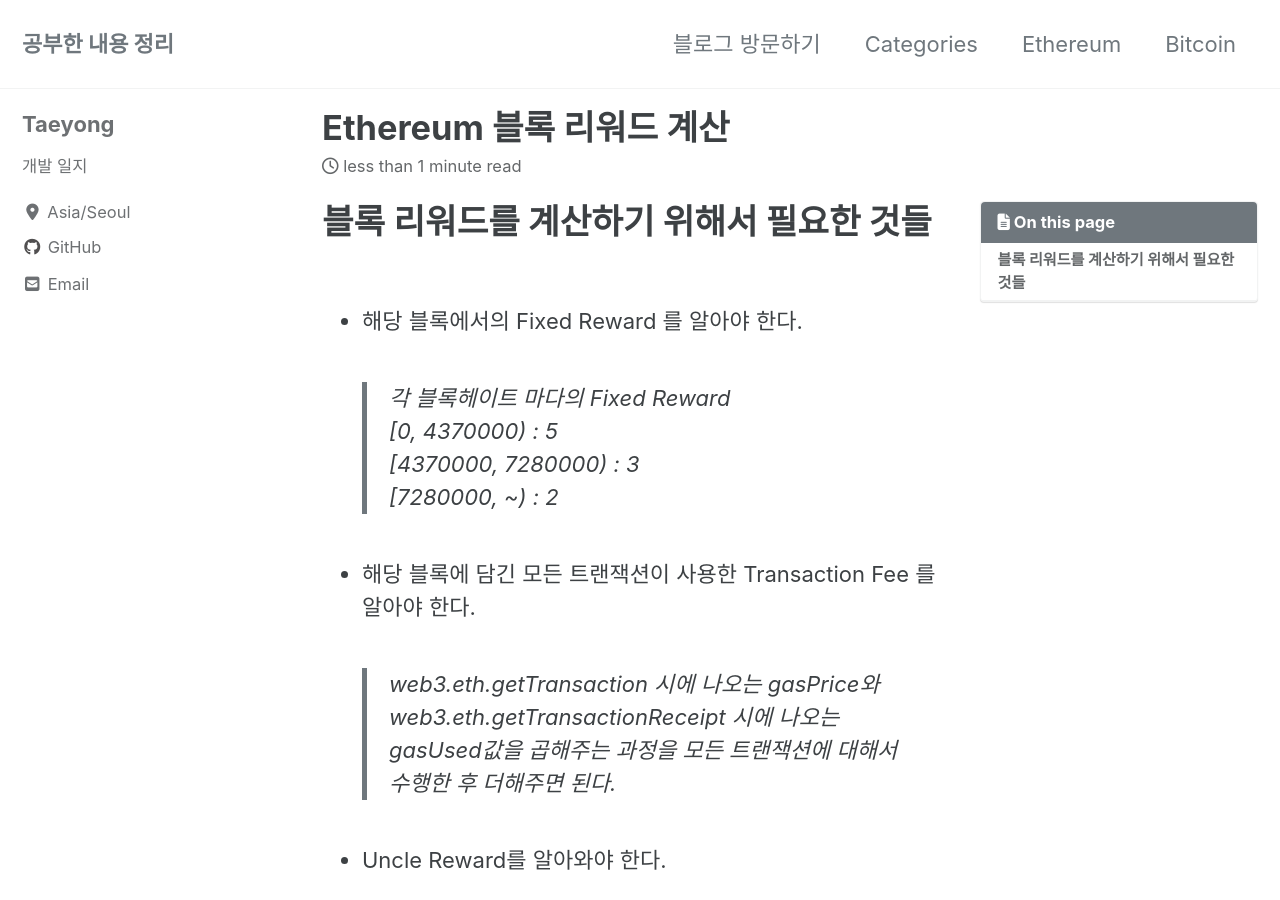
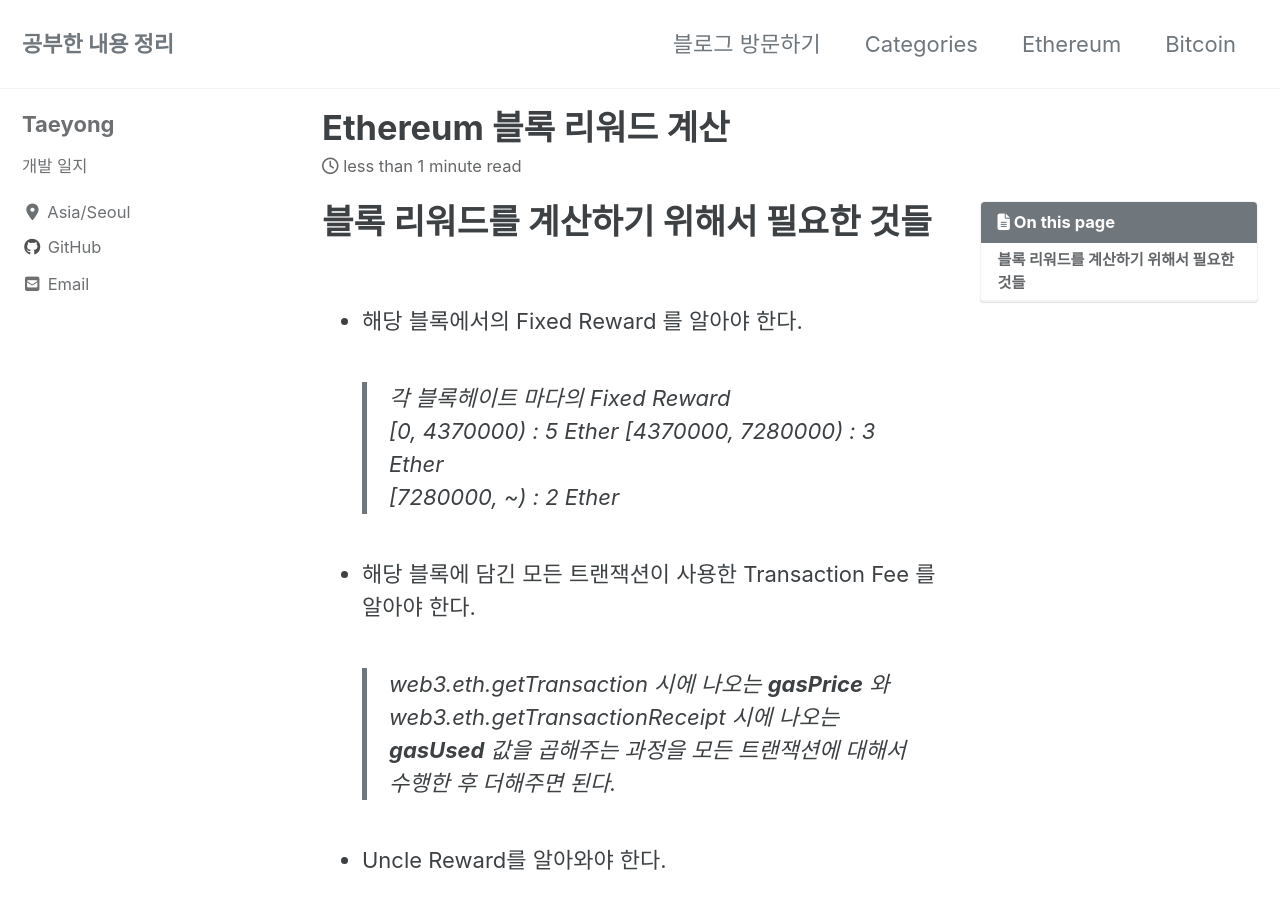
Before and after one commit to TaeYongHwang/TaeYongHwang.github.io, a Jekyll site: the page built from _posts/ethereum/2020-06-23-ethereum-block-reward.md, in a window 1280 px wide and 900 px high. Built offline with Jekyll 4.4.1, drawn with Linux system fonts in a browser that asks for light colours; cached includes are drawn as plain includes; nearby versions of some CDN libraries.

Commit message:
block reward

```diff
--- a/_posts/ethereum/2020-06-23-ethereum-block-reward.md
+++ b/_posts/ethereum/2020-06-23-ethereum-block-reward.md
@@ -9,12 +9,12 @@ categories: Ethereum
 # 블록 리워드를 계산하기 위해서 필요한 것들
 - 해당 블록에서의 Fixed Reward 를 알아야 한다.
 > 각 블록헤이트 마다의 Fixed Reward
-> [0, 4370000) : 5
-> [4370000, 7280000) : 3
-> [7280000, ~) : 2
+> [0, 4370000) : 5 Ether
+> [4370000, 7280000) : 3 Ether
+> [7280000, ~) : 2 Ether
 
 - 해당 블록에 담긴 모든 트랜잭션이 사용한 Transaction Fee 를 알아야 한다.
-> web3.eth.getTransaction 시에 나오는 gasPrice와 web3.eth.getTransactionReceipt 시에 나오는 gasUsed값을 곱해주는 과정을 모든
+> web3.eth.getTransaction 시에 나오는 __gasPrice__ 와 web3.eth.getTransactionReceipt 시에 나오는 __gasUsed__ 값을 곱해주는 과정을 모든
 > 트랜잭션에 대해서 수행한 후 더해주면 된다.
 
 - Uncle Reward를 알아와야 한다.
```
